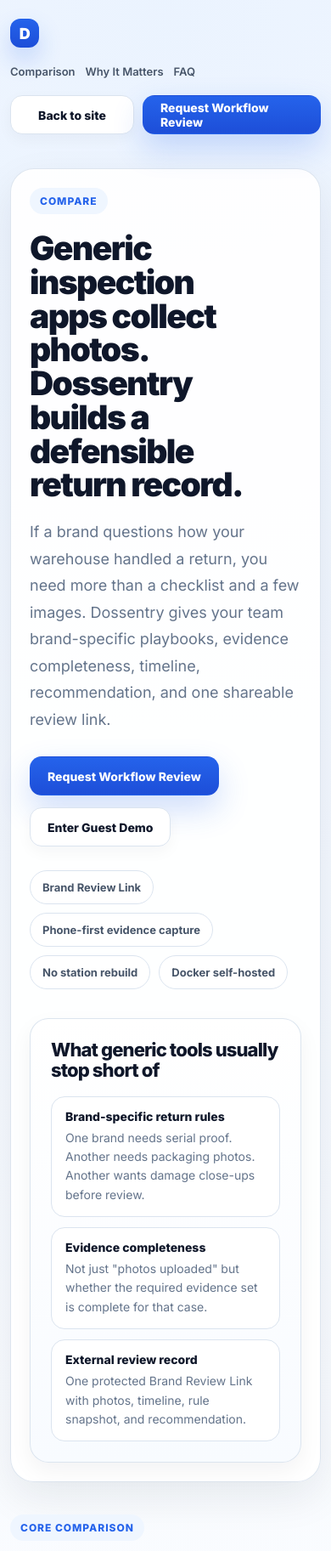
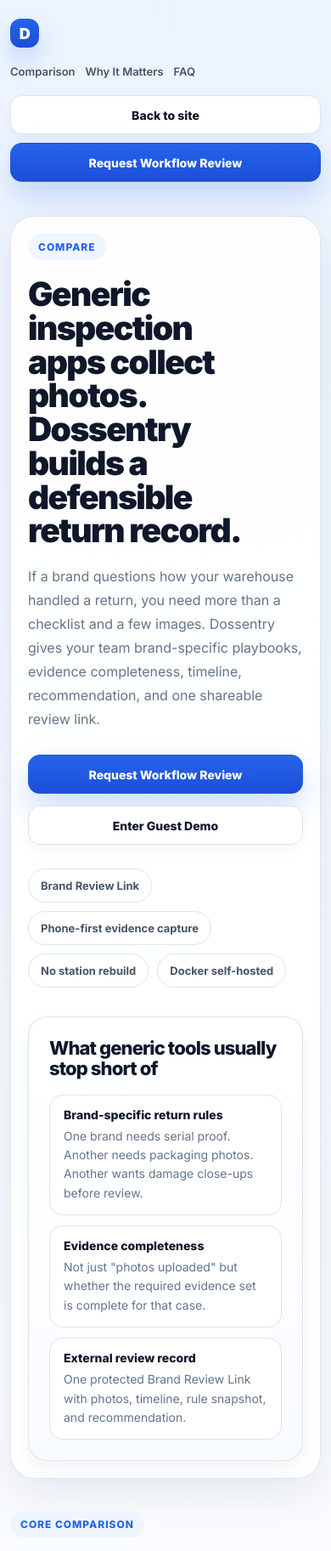
Before and after one commit to michaelzgq/relayoffice-returns, a Laravel app: template web-panel/resources/views/compare/generic-inspection-apps.blade.php in a window 390 px wide. Shown: the top 1825 px of the page at 85% size. Run offline with Laravel 12, Linux system fonts and the light colour scheme; the template is opened without the code that fills it, so the values that code supplies are empty; data comes from the database, SQL or seed files in the repository; some libraries are stand-ins or nearby versions.

Commit message:
Tighten mobile marketing layout

```diff
--- a/web-panel/resources/views/compare/generic-inspection-apps.blade.php
+++ b/web-panel/resources/views/compare/generic-inspection-apps.blade.php
@@ -36,6 +36,7 @@
             margin: 0;
             font-family: "Inter", sans-serif;
             color: var(--ink);
+            overflow-x: hidden;
             background:
                 radial-gradient(circle at top center, rgba(219, 234, 254, 0.56) 0%, rgba(255, 255, 255, 0.94) 36%, #f8fafc 72%),
                 linear-gradient(180deg, #ffffff 0%, #f8fafc 100%);
@@ -113,12 +114,14 @@
             align-items: center;
             justify-content: center;
             gap: 10px;
+            min-width: 0;
             min-height: 46px;
             padding: 0 20px;
             border-radius: 14px;
             font-size: 14px;
             font-weight: 800;
             border: 1px solid transparent;
+            text-align: center;
             transition: transform 180ms ease, box-shadow 180ms ease, background 180ms ease, border-color 180ms ease, color 180ms ease;
         }
 
@@ -213,6 +216,14 @@
             margin: 20px 0 0;
             max-width: 34rem;
             font-size: 18px;
+        }
+
+        .hero-copy,
+        .hero-panel,
+        .hero-actions > *,
+        .cta-actions > *,
+        .topbar-actions > * {
+            min-width: 0;
         }
 
         .hero-actions,
@@ -548,6 +559,11 @@
                 width: 100%;
             }
 
+            .hero-actions,
+            .cta-actions {
+                flex-direction: column;
+            }
+
             .hero-card,
             .section-card,
             .cta-panel,
@@ -567,6 +583,33 @@
 
             .comparison-hint {
                 display: block;
+            }
+
+            .button {
+                width: 100%;
+                padding: 12px 18px;
+            }
+        }
+
+        @media (max-width: 420px) {
+            .topbar-actions {
+                grid-template-columns: 1fr;
+            }
+
+            .hero-card,
+            .section-card,
+            .cta-panel,
+            .faq-panel {
+                padding: 20px;
+            }
+
+            .hero-copy p,
+            .section-head p,
+            .section-copy p,
+            .cta-copy p,
+            .faq-intro p,
+            .faq-answer {
+                font-size: 16px;
             }
         }
     </style>
```
Also changed, not shown: web-panel/resources/views/landing.blade.php (+32 -0 lines).
